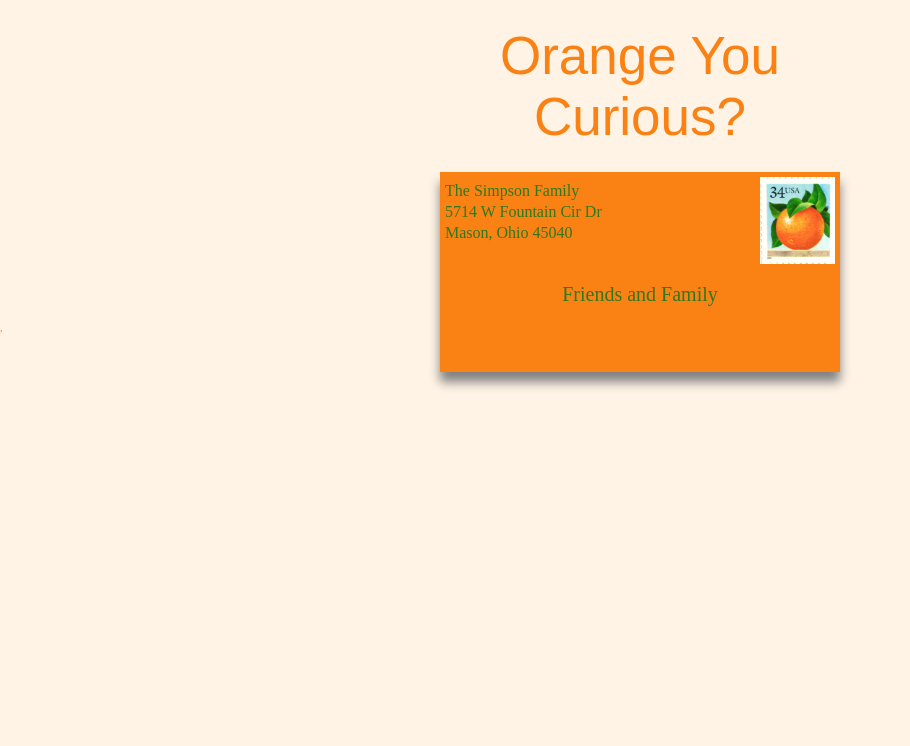
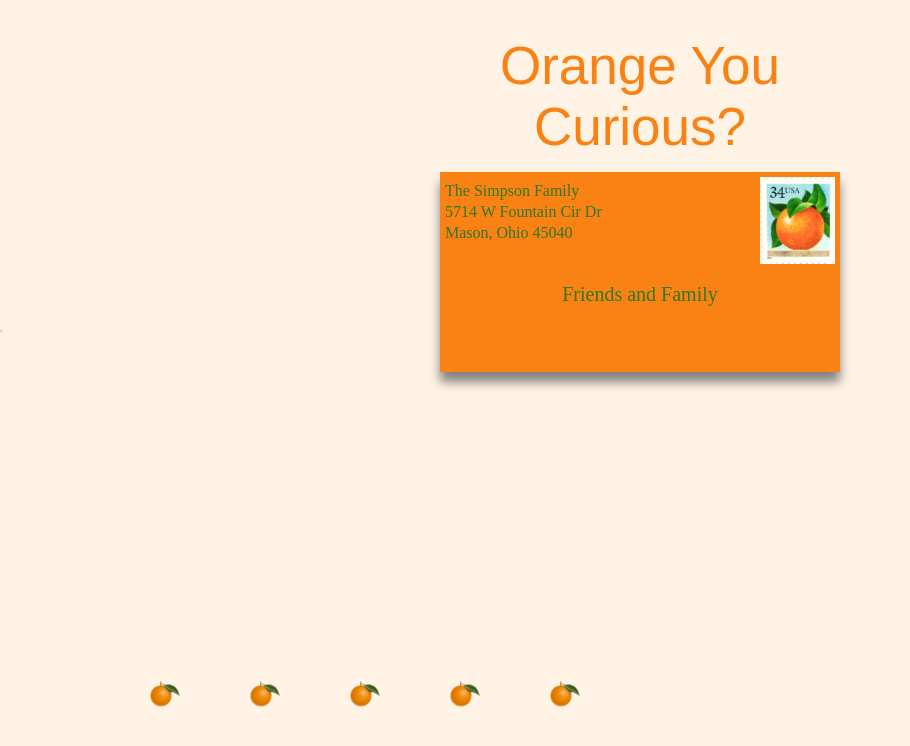
Before and after one commit to Shy-F/orange-party, a React (Create React App) app: page / in a window 1280 px wide. Shown: the top 746 px of the page, without its empty margins (0-910 px from the left). Built offline with nearby package versions, Linux system fonts and the light colour scheme; grey boxes are pictures that could not be loaded.

Commit message:
added animation to home

```diff
--- a/src/components/Home/index.js
+++ b/src/components/Home/index.js
@@ -2,10 +2,26 @@ import { Link } from 'react-router-dom'
 import './index.scss'
 import orangeStamp from '../../assets/images/orange-stamp.jpg'
 import orangeSeal from '../../assets/images/orange-seal.PNG'
+import fallingOrange from '../../assets/images/falling-orange.png'
 
 const Home = () => {
     return (
         <>
+        <div className='falling-orange1'>
+            <img src={fallingOrange} alt='orange' />
+        </div>
+        <div className='falling-orange2'>
+            <img src={fallingOrange} alt='orange' />
+        </div>
+        <div className='falling-orange3'>
+            <img src={fallingOrange} alt='orange' />
+        </div>
+        <div className='falling-orange4'>
+            <img src={fallingOrange} alt='orange' />
+        </div>
+        <div className='falling-orange5'>
+            <img src={fallingOrange} alt='orange' />
+        </div>
         <div className='title'>
             <h1> Orange You Curious?</h1>
         </div>
--- a/src/components/Home/index.scss
+++ b/src/components/Home/index.scss
@@ -1,10 +1,60 @@
 
+.falling-orange1 {
+    img {
+        position: absolute;
+        left: 150px;
+        width: 30px;
+        height: 30px;
+        animation: drop 10s ease forwards;
+        animation-iteration-count: infinite;
+    }
+}
+.falling-orange2 {
+    img {
+        position: absolute;
+        left: 250px;
+        width: 30px;
+        height: 30px;
+        animation: drop 10s ease forwards;
+        animation-iteration-count: infinite;
+    }
+}
+.falling-orange3 {
+    img {
+        position: absolute;
+        left: 350px;
+        width: 30px;
+        height: 30px;
+        animation: drop 10s ease forwards;
+        animation-iteration-count: infinite;
+    }
+}
+.falling-orange4 {
+    img {
+        position: absolute;
+        left: 450px;
+        width: 30px;
+        height: 30px;
+        animation: drop 10s ease forwards;
+        animation-iteration-count: infinite;
+    }
+}
+.falling-orange5 {
+    img {
+        position: absolute;
+        left: 550px;
+        width: 30px;
+        height: 30px;
+        animation: drop 10s ease forwards;
+        animation-iteration-count: infinite;
+    }
+}
 .title {
     position: relative;
     margin-left: auto;
     margin-right: auto;
-    top: 25px;
-    width: 360px;
+    top: 35px;
+    width: 300px;
 
     h1 {
         color: #fa8215;
@@ -122,3 +172,8 @@
         transition-delay: #{$i / 10}s;
     }
 }
+@keyframes drop{
+    0%{opacity: 1}
+    70%{transform: translateY(700px)}
+    100%{transform: translateY(650px)}
+  }
```
Also changed, not shown: src/assets/images/falling-orange.png (added).
